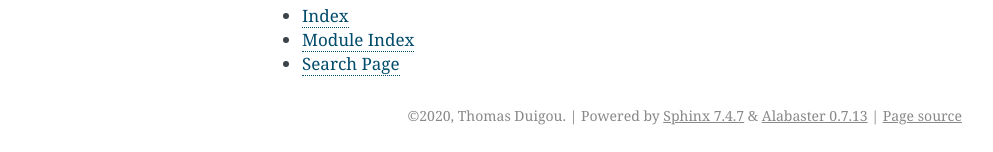
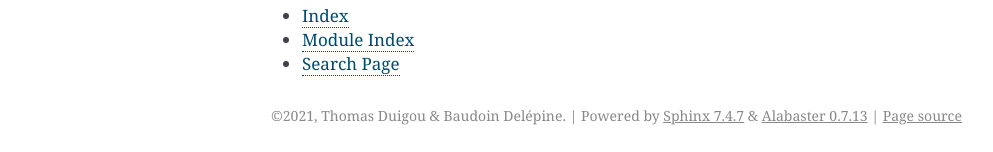
Before and after one commit to brsynth/rpreactor, a Sphinx documentation site: the page built from docs/index.rst, in a window 1280 px wide. Shown: the part 1067-1219 px from the top of the page, without its empty margins (148-1141 px from the left). Built offline with Sphinx 7.4.7, drawn with Linux system fonts in a browser that asks for light colours.

Commit message:
docs: update authorship

```diff
--- a/docs/conf.py
+++ b/docs/conf.py
@@ -18,8 +18,8 @@
 # -- Project information -----------------------------------------------------
 
 project = 'rpreactor'
-copyright = '2020, Thomas Duigou'
-author = 'Thomas Duigou'
+copyright = '2021, Thomas Duigou & Baudoin Delépine'
+author = 'Thomas Duigou & Baudoin Delépine'
 
 
 # -- General configuration ---------------------------------------------------
```
